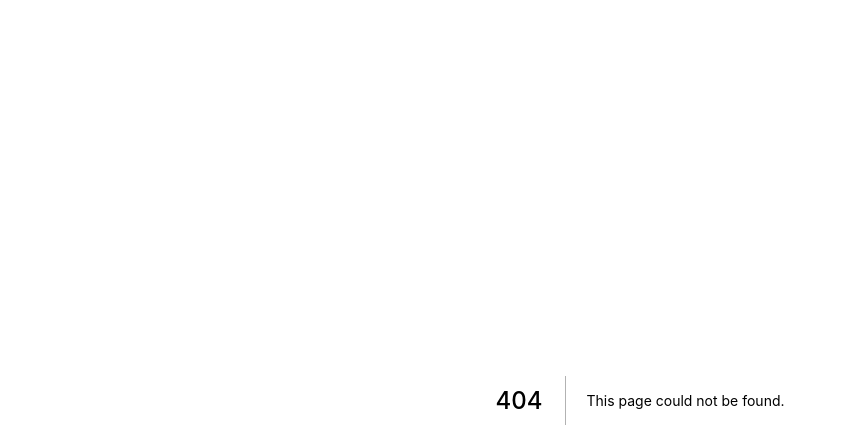
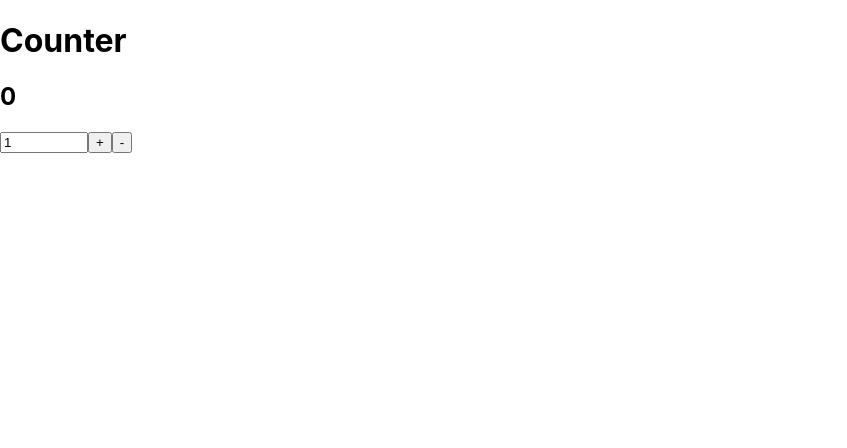
Before and after one commit to eduardoel/AulasReact, a Next.js app in the folder exerciciosudemy/: page /class/counter in a window 1280 px wide. Before the commit this address had no page. Shown: the top 448 px of the page, without its empty margins (0-847 px from the left). Built offline with nearby package versions, Linux system fonts and the light colour scheme.

Commit message:
Class-based Component

```diff
--- /dev/null
+++ b/exerciciosudemy/src/components/Contador.jsx
@@ -0,0 +1,47 @@
+import { Component } from "react";
+
+export default class Counter extends Component {
+
+    state = {
+        number: this.props.initialValue ?? 0,
+        step: this.props.step ?? 1
+    }
+
+    inc = () => {
+        this.setState({
+            number: this.state.number + this.state.step
+        })
+    }
+
+    dec = () => {
+        this.setState({
+            number: this.state.number - this.state.step
+        })
+    }
+
+    changeStep = (ev) => {
+        this.setState({step: +ev.target.value})
+    }
+
+    renderForm() {
+        return(
+            <>
+                <input type="number" min={1} max={100000}
+                    value={this.state.step}
+                    onChange={this.changeStep} />
+                <button onClick={this.inc}>+</button>
+                <button onClick={this.dec}>-</button>
+            </>
+        )
+    }
+
+    render() {
+        return (
+            <div>
+                <h1>Counter</h1>
+                <h2>{this.state.number}</h2>
+                {this.renderForm()}
+            </div>
+        )
+    }
+}
--- /dev/null
+++ b/exerciciosudemy/src/pages/class/counter.jsx
@@ -0,0 +1,11 @@
+import { Component } from "react";
+import Contator from "../../components/Contador"
+
+export default class Counter extends Component {
+
+    render() {
+        return(
+            <Contator initialValue={0} step={1}/>
+        )
+    }
+}
```
